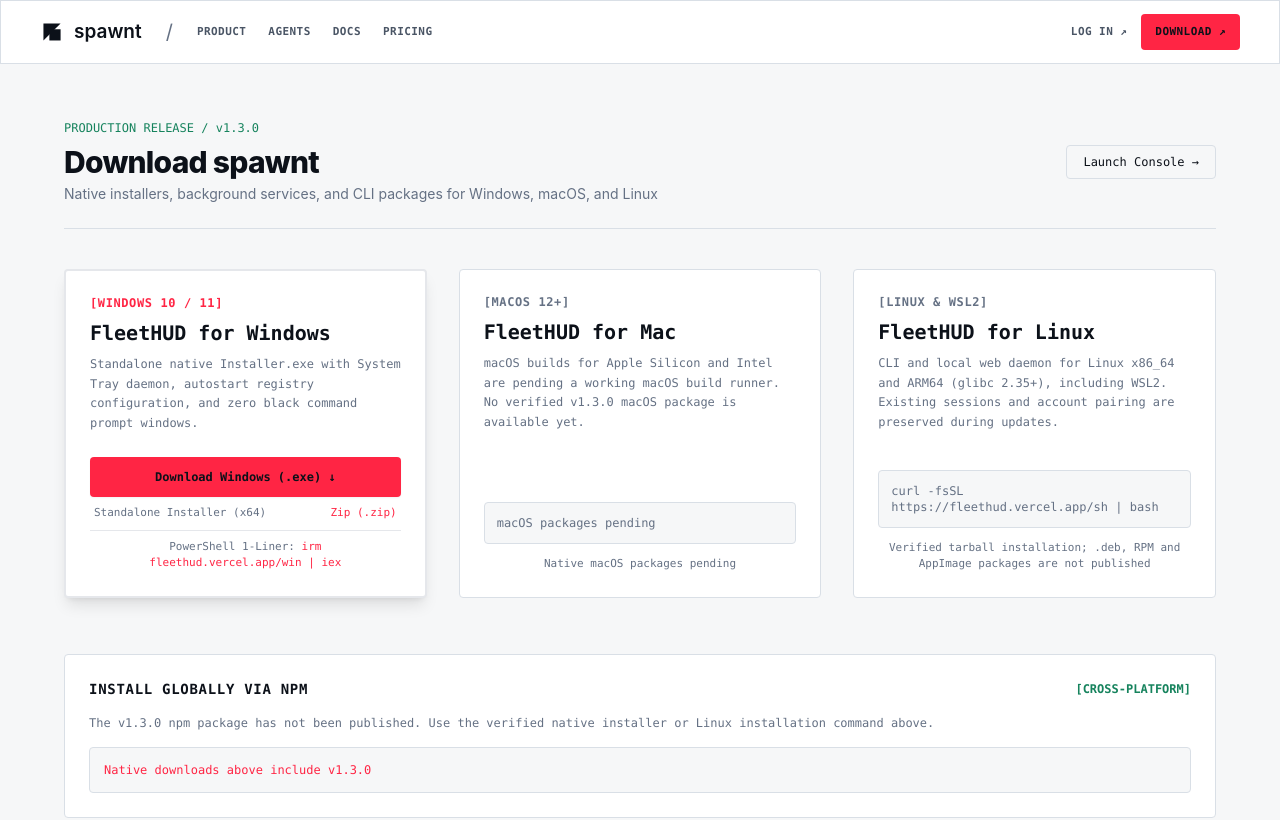
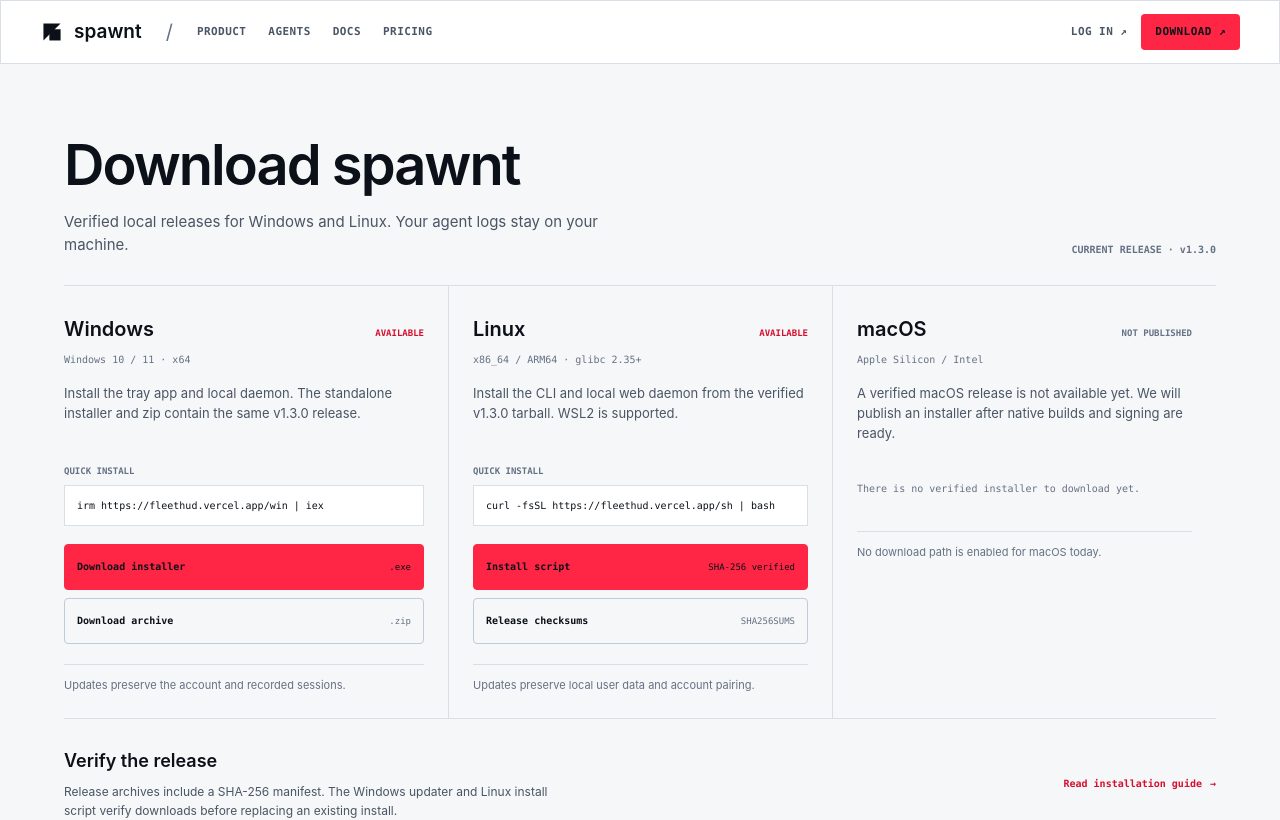
Before and after one commit to mwahaj36/gnomcode, a Next.js app in the folder web/: page /downloads in a window 1280 px wide. Shown: the top 820 px of the page. Built offline with nearby package versions, Linux system fonts and the light colour scheme; no server answers.

Commit message:
feat(web): redesign downloads route

```diff
--- a/web/app/downloads/page.tsx
+++ b/web/app/downloads/page.tsx
@@ -2,121 +2,98 @@ import type { Metadata } from "next";
 import Link from "next/link";
 
 export const metadata: Metadata = {
-  title: "Download FleetHUD — Native Installers & Binaries",
-  description:
-    "Download FleetHUD for Windows 10/11, macOS (Apple Silicon & Intel), Linux, and npm. Features silent system tray mode, zero black console windows, and autostart.",
-  alternates: {
-    canonical: "https://fleethud.vercel.app/downloads",
+  title: "Downloads — spawnt",
+  description: "Download the verified Windows or Linux release of spawnt.",
+  alternates: { canonical: "https://fleethud.vercel.app/downloads" },
+};
+
+const platforms = [
+  {
+    name: "Windows",
+    availability: "AVAILABLE",
+    detail: "Windows 10 / 11 · x64",
+    body: "Install the tray app and local daemon. The standalone installer and zip contain the same v1.3.0 release.",
+    actions: [
+      { label: "Download installer", href: "/downloads/FleetHUD-Setup.exe", detail: ".exe" },
+      { label: "Download archive", href: "/downloads/FleetHUD-v1.3.0-windows-x64.zip", detail: ".zip" },
+    ],
+    command: "irm https://fleethud.vercel.app/win | iex",
+    note: "Updates preserve the account and recorded sessions.",
   },
-};
+  {
+    name: "Linux",
+    availability: "AVAILABLE",
+    detail: "x86_64 / ARM64 · glibc 2.35+",
+    body: "Install the CLI and local web daemon from the verified v1.3.0 tarball. WSL2 is supported.",
+    actions: [
+      { label: "Install script", href: "/sh", detail: "SHA-256 verified" },
+      { label: "Release checksums", href: "/downloads/SHA256SUMS-v1.3.0.txt", detail: "SHA256SUMS" },
+    ],
+    command: "curl -fsSL https://fleethud.vercel.app/sh | bash",
+    note: "Updates preserve local user data and account pairing.",
+  },
+  {
+    name: "macOS",
+    availability: "NOT PUBLISHED",
+    detail: "Apple Silicon / Intel",
+    body: "A verified macOS release is not available yet. We will publish an installer after native builds and signing are ready.",
+    actions: [],
+    command: null,
+    note: "No download path is enabled for macOS today.",
+  },
+];
 
 export default function DownloadsPage() {
   return (
-    <div className="sp-console-shell max-w-7xl mx-auto px-6 py-14 font-sans">
-      <div className="flex justify-between items-center pb-6 border-b border-border mb-10 flex-wrap gap-4">
+    <div className="sp-console-shell sp-downloads-page mx-auto max-w-7xl px-6 py-16 font-sans">
+      <header className="sp-downloads-header">
         <div>
-          <p className="font-mono text-xs text-green mb-2">PRODUCTION RELEASE / v1.3.0</p>
-          <h1 className="text-3xl font-extrabold tracking-tight text-foreground">
-            Download spawnt
-          </h1>
-          <p className="text-sm text-muted mt-1">
-            Native installers, background services, and CLI packages for Windows, macOS, and Linux
-          </p>
+          <h1>Download spawnt</h1>
+          <p>Verified local releases for Windows and Linux. Your agent logs stay on your machine.</p>
         </div>
-        <Link
-          href="/console"
-          className="px-4 py-2 border border-border rounded text-xs font-mono text-foreground hover:border-accent transition-colors"
-        >
-          Launch Console &rarr;
-        </Link>
-      </div>
+        <span className="sp-download-release">CURRENT RELEASE · v1.3.0</span>
+      </header>
 
-      <div className="grid grid-cols-1 md:grid-cols-3 gap-8 mb-14 font-mono">
-        {/* Windows Card */}
-        <div className="bg-card border-2 border-accent/40 rounded-xl p-6 flex flex-col justify-between shadow-lg shadow-accent/5">
-          <div>
-            <div className="text-xs text-accent uppercase tracking-wider mb-2 font-semibold">
-              [WINDOWS 10 / 11]
-            </div>
-            <h2 className="text-xl font-bold text-foreground mb-2">FleetHUD for Windows</h2>
-            <p className="text-xs text-muted leading-relaxed mb-6">
-              Standalone native <code className="text-foreground">Installer.exe</code> with System Tray daemon, autostart registry configuration, and zero black command prompt windows.
-            </p>
-          </div>
-          <div>
-            <a
-              href="/downloads/FleetHUD-Setup.exe"
-              download="FleetHUD-Setup.exe"
-              className="sp-on-primary-text w-full block text-center py-3 px-4 bg-accent font-bold rounded-lg text-xs hover:opacity-90 transition-opacity shadow-sm shadow-accent/20 mb-2"
-            >
-              Download Windows (.exe) &darr;
-            </a>
-            <div className="flex justify-between items-center text-[11px] text-muted mb-2 px-1">
-              <span>Standalone Installer (x64)</span>
-              <a href="/downloads/FleetHUD-v1.3.0-windows-x64.zip" download className="text-accent hover:underline">
-                Zip (.zip)
-              </a>
-            </div>
-            <div className="text-[11px] text-muted text-center pt-2 border-t border-border/60">
-              PowerShell 1-Liner: <code className="text-accent select-all">irm fleethud.vercel.app/win | iex</code>
-            </div>
-          </div>
+      <section className="sp-platform-list" aria-label="Platform downloads">
+        {platforms.map((platform) => (
+          <article className="sp-platform" key={platform.name}>
+            <header>
+              <h2>{platform.name}</h2>
+              <span className={platform.actions.length ? "sp-platform-state" : "sp-platform-state sp-platform-pending"}>
+                {platform.availability}
+              </span>
+            </header>
+            <p className="sp-platform-detail">{platform.detail}</p>
+            <p className="sp-platform-body">{platform.body}</p>
+            {platform.command && (
+              <div className="sp-install-command">
+                <span>QUICK INSTALL</span>
+                <code>{platform.command}</code>
+              </div>
+            )}
+            {platform.actions.length > 0 ? (
+              <div className="sp-download-actions">
+                {platform.actions.map((action, index) => (
+                  <a className={index === 0 ? "sp-download-action sp-download-primary" : "sp-download-action"} href={action.href} key={action.href}>
+                    <span>{action.label}</span><small>{action.detail}</small>
+                  </a>
+                ))}
+              </div>
+            ) : (
+              <p className="sp-download-unavailable">There is no verified installer to download yet.</p>
+            )}
+            <p className="sp-platform-note">{platform.note}</p>
+          </article>
+        ))}
+      </section>
+
+      <section className="sp-download-help" aria-label="Release verification">
+        <div>
+          <h2>Verify the release</h2>
+          <p>Release archives include a SHA-256 manifest. The Windows updater and Linux install script verify downloads before replacing an existing install.</p>
         </div>
-
-        {/* macOS Card */}
-        <div className="bg-card border border-border rounded-xl p-6 flex flex-col justify-between">
-          <div>
-            <div className="text-xs text-muted uppercase tracking-wider mb-2 font-semibold">
-              [MACOS 12+]
-            </div>
-            <h2 className="text-xl font-bold text-foreground mb-2">FleetHUD for Mac</h2>
-            <p className="text-xs text-muted leading-relaxed mb-6">
-              macOS builds for Apple Silicon and Intel are pending a working macOS build runner. No verified v1.3.0 macOS package is available yet.
-            </p>
-          </div>
-          <div>
-            <div className="bg-bg border border-border rounded-lg p-3 text-xs text-muted select-all mb-3 overflow-x-auto">
-              macOS packages pending
-            </div>
-            <div className="text-[11px] text-muted text-center">Native macOS packages pending</div>
-          </div>
-        </div>
-
-        {/* Linux Card */}
-        <div className="bg-card border border-border rounded-xl p-6 flex flex-col justify-between">
-          <div>
-            <div className="text-xs text-muted uppercase tracking-wider mb-2 font-semibold">
-              [LINUX & WSL2]
-            </div>
-            <h2 className="text-xl font-bold text-foreground mb-2">FleetHUD for Linux</h2>
-            <p className="text-xs text-muted leading-relaxed mb-6">
-              CLI and local web daemon for Linux x86_64 and ARM64 (glibc 2.35+), including WSL2. Existing sessions and account pairing are preserved during updates.
-            </p>
-          </div>
-          <div>
-            <div className="bg-bg border border-border rounded-lg p-3 text-xs text-muted select-all mb-3 overflow-x-auto">
-              curl -fsSL https://fleethud.vercel.app/sh | bash
-            </div>
-            <div className="text-[11px] text-muted text-center">Verified tarball installation; .deb, RPM and AppImage packages are not published</div>
-          </div>
-        </div>
-      </div>
-
-      {/* CLI Quickstart */}
-      <div className="bg-card border border-border rounded-xl p-6 font-mono">
-        <div className="flex justify-between items-center mb-4 flex-wrap gap-2">
-          <h3 className="text-sm font-semibold uppercase tracking-wider text-foreground">
-            Install Globally via npm
-          </h3>
-          <span className="text-xs text-green font-semibold">[CROSS-PLATFORM]</span>
-        </div>
-        <p className="text-xs text-muted mb-4">
-          The v1.3.0 npm package has not been published. Use the verified native installer or Linux installation command above.
-        </p>
-        <div className="bg-bg border border-border rounded-lg p-3.5 text-xs text-accent select-all">
-          Native downloads above include v1.3.0
-        </div>
-      </div>
+        <Link href="/docs#quickstart">Read installation guide <span aria-hidden="true">→</span></Link>
+      </section>
     </div>
   );
 }
--- a/web/app/globals.css
+++ b/web/app/globals.css
@@ -114,6 +114,38 @@ body {
 .sp-pricing-faq summary { min-height: 52px; padding: 16px 4px; cursor: pointer; font-size: 14px; font-weight: 600; }
 .sp-pricing-faq details p { max-width: 68ch; margin: 0; padding: 0 4px 18px; color: var(--sp-text-2); font-size: 13px; line-height: 1.6; }
 @media (max-width: 760px) { .sp-pricing-page { padding-top: 56px; padding-bottom: 72px; } .sp-pricing-grid { grid-template-columns: 1fr; } .sp-pricing-tier + .sp-pricing-tier { border-top: 1px solid var(--sp-border); border-left: 0; } .sp-pricing-description { min-height: 0; } .sp-pricing-included { margin-top: 56px; } .sp-pricing-included header { display: block; } .sp-pricing-included header p { margin-top: 8px; } .sp-pricing-included dl { grid-template-columns: 1fr; } .sp-pricing-included dl > div { padding: 14px 0; } .sp-pricing-included dl > div + div { border-top: 1px solid var(--sp-border); border-left: 0; padding-left: 0; } .sp-pricing-faq { margin-top: 56px; } }
+.sp-downloads-page { padding-top: 72px; padding-bottom: 96px; }
+.sp-downloads-header { display: flex; align-items: end; justify-content: space-between; gap: 24px; padding-bottom: 28px; border-bottom: 1px solid var(--sp-border); }
+.sp-downloads-header h1 { margin: 0; font-size: clamp(36px, 5vw, 56px); line-height: 1.04; letter-spacing: -.035em; font-weight: 600; }
+.sp-downloads-header p { max-width: 58ch; margin: 16px 0 0; color: var(--sp-text-2); font-size: 15px; line-height: 1.55; }
+.sp-download-release { flex: none; color: var(--sp-text-3); font: 600 10px/1.5 var(--sp-font-mono); }
+.sp-platform-list { display: grid; grid-template-columns: repeat(3, minmax(0, 1fr)); border-bottom: 1px solid var(--sp-border); }
+.sp-platform { min-width: 0; padding: 28px 24px 24px 0; }
+.sp-platform + .sp-platform { border-left: 1px solid var(--sp-border); padding-left: 24px; }
+.sp-platform header { display: flex; align-items: baseline; justify-content: space-between; gap: 12px; }
+.sp-platform h2 { margin: 0; font-size: 20px; font-weight: 600; }
+.sp-platform-state { color: var(--sp-primary-text); font: 600 9px/1.4 var(--sp-font-mono); }
+.sp-platform-pending { color: var(--sp-text-3); }
+.sp-platform-detail { margin: 8px 0 16px; color: var(--sp-text-3); font: 10px/1.5 var(--sp-font-mono); }
+.sp-platform-body { min-height: 60px; margin: 0 0 22px; color: var(--sp-text-2); font-size: 13px; line-height: 1.55; }
+.sp-install-command { display: grid; gap: 8px; margin-bottom: 18px; }
+.sp-install-command > span { color: var(--sp-text-3); font: 600 9px/1.4 var(--sp-font-mono); }
+.sp-install-command code { display: block; overflow-x: auto; padding: 12px; border: 1px solid var(--sp-border); background: var(--sp-surface); color: var(--sp-text); font: 10px/1.5 var(--sp-font-mono); white-space: nowrap; }
+.sp-download-actions { display: grid; gap: 8px; }
+.sp-download-action { min-height: 46px; display: flex; align-items: center; justify-content: space-between; gap: 10px; padding: 0 12px; border: 1px solid var(--sp-border-strong); border-radius: 4px; color: var(--sp-text); font: 600 10px/1.4 var(--sp-font-mono); text-decoration: none; transition: border-color .18s cubic-bezier(.16,1,.3,1), background-color .18s cubic-bezier(.16,1,.3,1), opacity .18s cubic-bezier(.16,1,.3,1); }
+.sp-download-action:hover { border-color: var(--sp-primary); }
+.sp-download-action:focus-visible, .sp-download-help a:focus-visible { outline: 2px solid var(--sp-primary); outline-offset: 2px; }
+.sp-download-action small { color: var(--sp-text-3); font: 9px/1.4 var(--sp-font-mono); }
+.sp-download-primary { border-color: var(--sp-primary); background: var(--sp-primary); color: var(--sp-on-primary); }
+.sp-download-primary:hover { color: var(--sp-on-primary); opacity: .9; }
+.sp-download-primary small { color: var(--sp-on-primary); }
+.sp-download-unavailable { min-height: 46px; display: flex; align-items: center; margin: 0; color: var(--sp-text-3); font: 10px/1.5 var(--sp-font-mono); }
+.sp-platform-note { margin: 20px 0 0; padding-top: 12px; border-top: 1px solid var(--sp-border); color: var(--sp-text-3); font-size: 11px; line-height: 1.5; }
+.sp-download-help { display: flex; align-items: center; justify-content: space-between; gap: 24px; padding-top: 28px; }
+.sp-download-help h2 { margin: 0; font-size: 18px; font-weight: 600; }
+.sp-download-help p { max-width: 68ch; margin: 8px 0 0; color: var(--sp-text-2); font-size: 12px; line-height: 1.6; }
+.sp-download-help a { display: inline-flex; flex: none; align-items: center; gap: 8px; color: var(--sp-primary-text); font: 600 10px/1.4 var(--sp-font-mono); text-decoration: none; }
+@media (max-width: 760px) { .sp-downloads-page { padding-top: 52px; padding-bottom: 64px; } .sp-downloads-header { align-items: start; flex-direction: column; } .sp-platform-list { grid-template-columns: 1fr; } .sp-platform { padding: 22px 0; } .sp-platform + .sp-platform { border-top: 1px solid var(--sp-border); border-left: 0; padding-left: 0; } .sp-platform-body { min-height: 0; } .sp-download-help { align-items: start; flex-direction: column; } }
 .sp-usage-panel { margin: 0 0 24px; padding: 20px; background: var(--sp-surface); border: 1px solid var(--sp-border); }
 .sp-usage-summary { display: flex; flex-wrap: wrap; justify-content: space-between; align-items: center; gap: 12px; padding: 18px 0; font: 12px var(--sp-font-mono); }
 .sp-usage-summary strong { font-size: 22px; }
```
Also changed, not shown: 3 other files (tests, documents, lock files or other folders).
